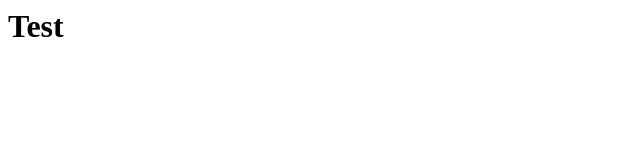
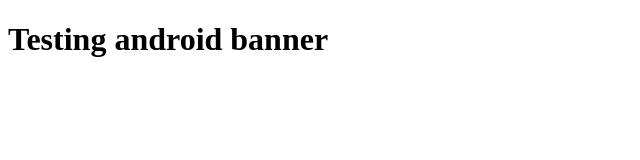
Before and after one commit to RoMilton/android-banner, a plain HTML site: page index.html in a window 1280 px wide. Shown: the whole page, without its empty margins (0-640 px from the left). Drawn offline with Linux system fonts and the light colour scheme.

Commit message:
Edited html to match google's example

```diff
--- a/index.html
+++ b/index.html
@@ -1,16 +1,17 @@
+<!DOCTYPE html>
+
 <html>
 
 <head>
 
- <title>testing Android banner</title>
+    <title>testing Android banner</title>
 
- <link data-react-helmet="true" rel="manifest" href="/manifest.json">
+    <link data-react-helmet="true" rel="manifest" href="/manifest.json">
 
 </head>
 <body>
 
- <h1>Test</h1>
+    <h1>Testing android banner</h1>
 
 </body>
-
-</html>
+</head>
```
